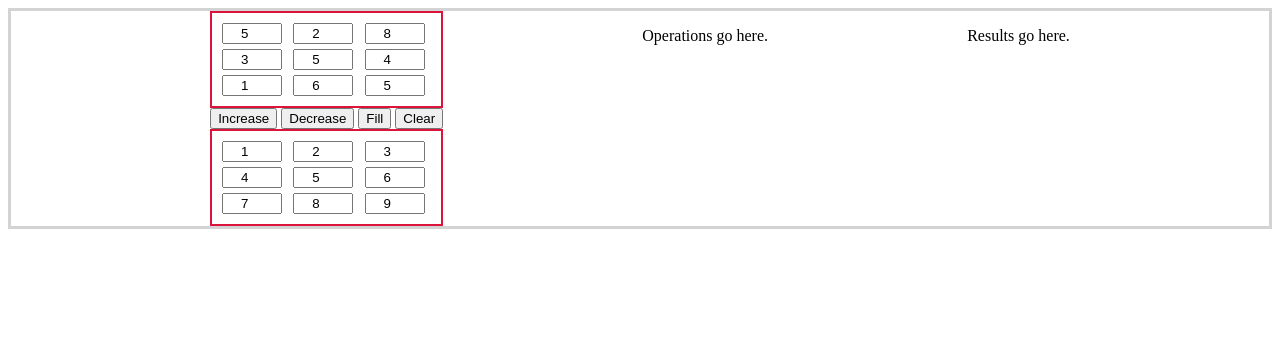
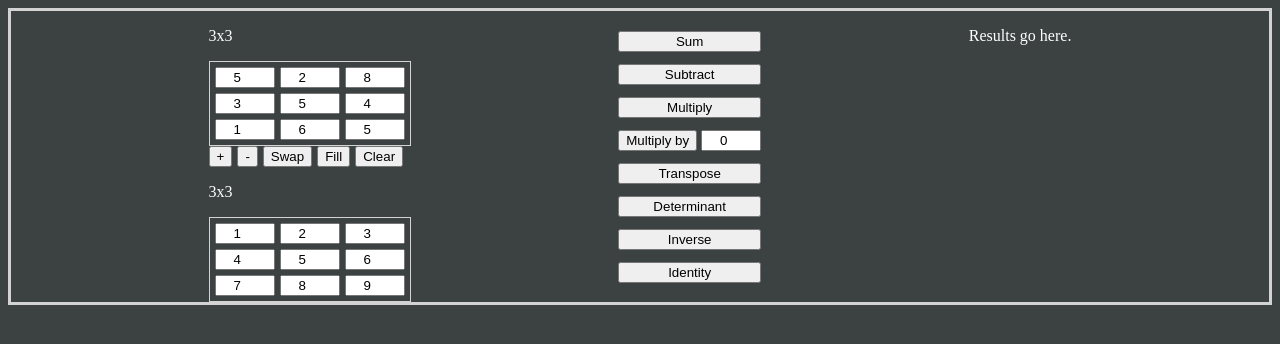
Before and after one commit to VEddie/Lenguajes-de-Clientes-Web, a plain HTML site: page matrix_solver/index.html in a window 1280 px wide. Drawn offline with Linux system fonts and the light colour scheme.

Commit message:
Added buttons for every operation, changed some CSS

```diff
--- a/matrix_solver/css/styles.css
+++ b/matrix_solver/css/styles.css
@@ -1,5 +1,10 @@
 * {
     box-sizing: border-box;
+}
+
+body {
+    background-color: #3C4142;
+    color: white;
 }
 
 input[type=number] {
@@ -11,12 +16,28 @@ input[type=number] {
     display: flex;
     justify-content: space-evenly;
     border: 3px solid lightgray;
+    flex-direction: row;
+    gap: 10px;
+}
+
+.change_operations {
+    display: flex;
+    justify-content: left;
+    gap: 5px;
+}
+
+.math_operations {
+    display: flex;
+    flex-direction: column;
+    justify-content: center;
+    gap: 12px;
 }
 
 .matrix {
     display: grid;
     grid-template-columns: repeat(3, 1fr);
+    justify-items: center;
     gap: 5px;
-    border: 2px solid crimson;
-    padding: 10px;
+    border: 1px solid lightgray;
+    padding: 5px;
 }
--- a/matrix_solver/index.html
+++ b/matrix_solver/index.html
@@ -10,6 +10,7 @@
     <div class="container">
 
         <div class="inputs">
+            <p>3x3</p>
             <div id="matrix_a" class="matrix">
                 <input type="number" value="0">
                 <input type="number" value="0">
@@ -21,12 +22,16 @@
                 <input type="number" value="0">
                 <input type="number" value="0">
             </div>
-            <!-- <button class="swap">Swap</button> -->
-             <button id="increase">Increase</button>
-             <button id="decrease">Decrease</button>
-             <button id="randomValues">Fill</button>
-             <button id="clear">Clear</button>
 
+            <div class="change_operations">
+                <button id="increase">+</button>
+                <button id="decrease">-</button>
+                <button id="swap">Swap</button>
+                <button id="randomValues">Fill</button>
+                <button id="clear">Clear</button>
+            </div>
+
+            <p>3x3</p>
             <div id="matrix_b" class="matrix">
                 <input type="number" value="0">
                 <input type="number" value="0">
@@ -40,8 +45,18 @@
             </div>
         </div>
 
-        <div class="operations">
-            <p>Operations go here.</p>
+        <div class="math_operations">
+            <button id="sum">Sum</button>
+            <button id="subtract">Subtract</button>
+            <button id="multiply">Multiply</button>
+            <div>
+                <button id="multiplyBy">Multiply by</button>
+                <input id="multiplyValue" type="number" value="0">
+            </div>
+            <button id="transpose">Transpose</button>
+            <button id="determinant">Determinant</button>
+            <button id="inverse">Inverse</button>
+            <button id="identity">Identity</button>
         </div>
 
         <div class="results">
--- a/matrix_solver/js/script.js
+++ b/matrix_solver/js/script.js
@@ -1,7 +1,10 @@
 import { createMatrix, increaseMatrixSize, decreaseMatrixSize } from "./matrix.js";
 
 /* TO DO:
-
+    - Add every function from matrix.js.
+    - Refactor some of the matrix.js functions for optimization.
+    - Add a function that display a result from any operation.
+    - Make it look prettier, for goodness sake.
 */
 
 let matrix_a = [
@@ -29,6 +32,15 @@ let increaseButton = document.getElementById('increase');
 let decreaseButton = document.getElementById('decrease');
 let fillButton = document.getElementById('randomValues');
 let clearButton = document.getElementById('clear');
+let sumButton = document.getElementById('sum');
+let subtractButton = document.getElementById('subtract');
+let multiplyButton = document.getElementById('multiply');
+let multiplyByButton = document.getElementById('multiplyBy');
+let multiplyValue = document.getElementById('multiplyValue');
+let transposeButton = document.getElementById('transpose');
+let determinantButton = document.getElementById('determinant');
+let inverseButton = document.getElementById('inverse');
+let identityButton = document.getElementById('identity');
 
 let loadMatrices = (operation) => {
     for(let i = 0; i < matrices.length; i++) {
```
